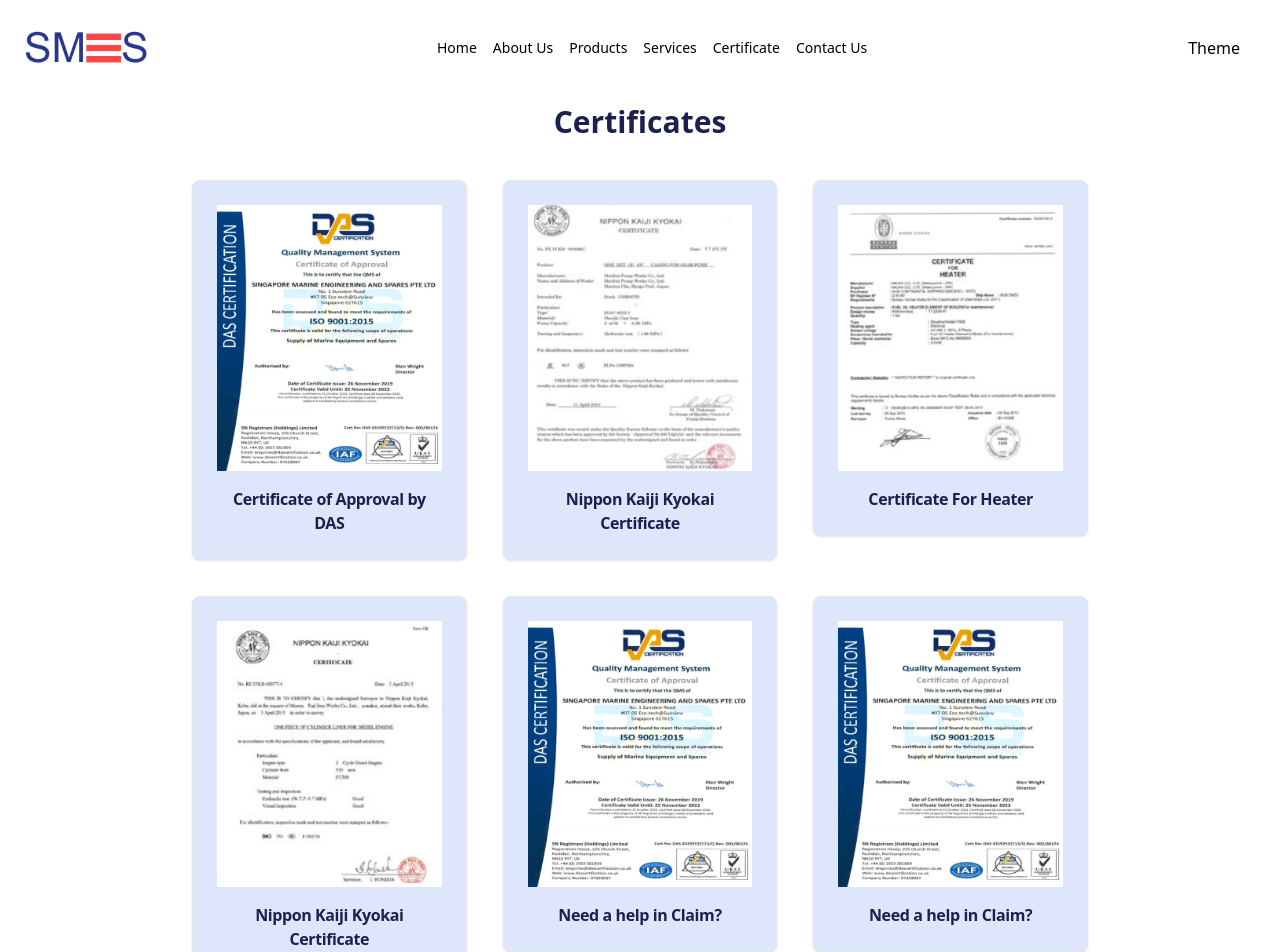
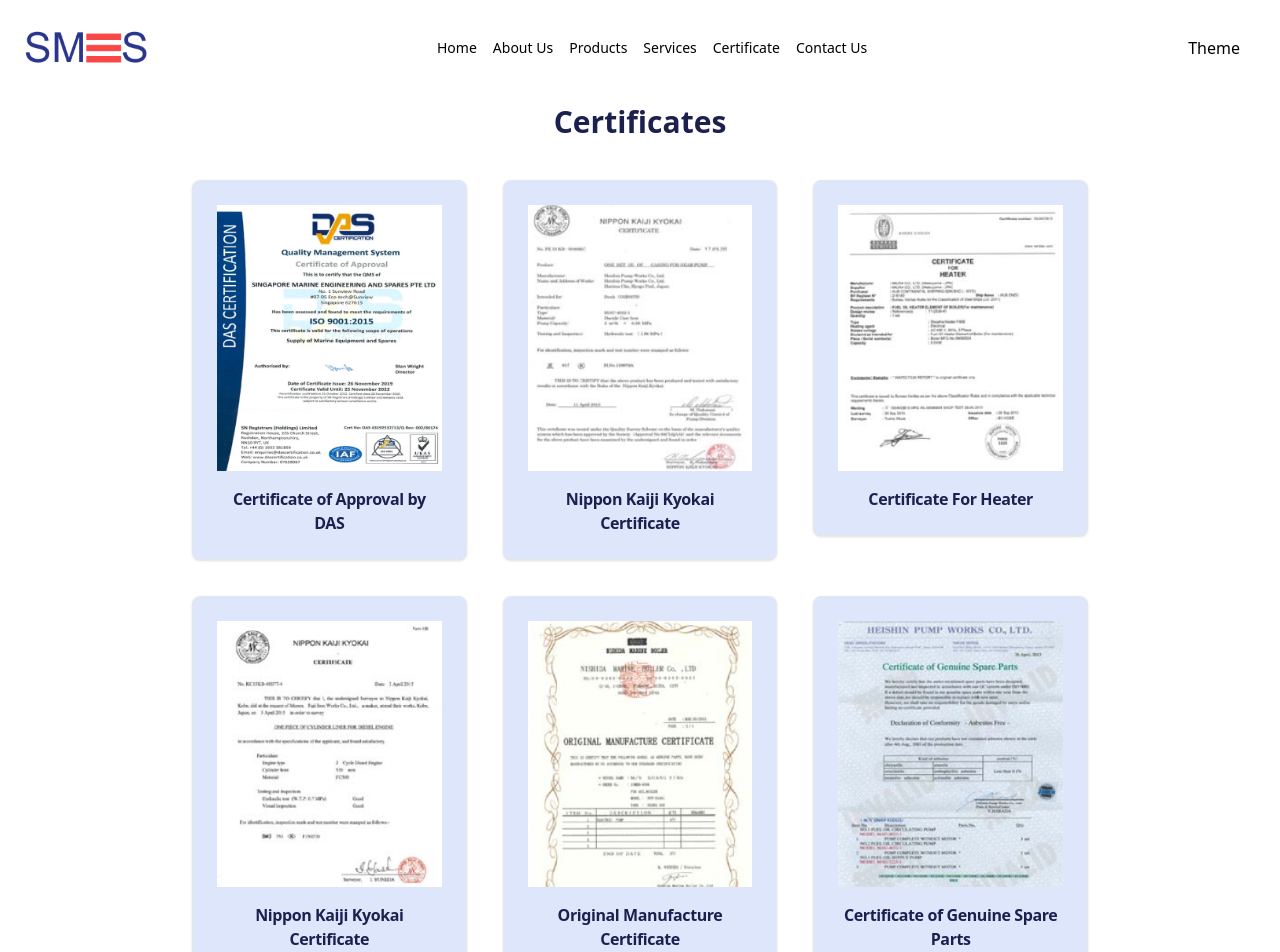
Before and after one commit to Hari-Krishna-Moorthy/smes, a Next.js app: page /certificate in a window 1280 px wide. Shown: the top 952 px of the page. Built offline with nearby package versions, Linux system fonts and the light colour scheme.

Commit message:
add minor allignment changes

```diff
--- a/src/app/certificate/page.tsx
+++ b/src/app/certificate/page.tsx
@@ -11,6 +11,8 @@ import Certificate1 from '../../assets/certificates/image.png'
 import Certificate2 from '../../assets/certificates/image1.png'
 import Certificate3 from '../../assets/certificates/image2.png'
 import Certificate4 from '../../assets/certificates/image3.png'
+import Certificate5 from '../../assets/certificates/image4.png'
+import Certificate6 from '../../assets/certificates/image5.png'
 
 
   export default function Certificate() {
@@ -106,7 +108,7 @@ import Certificate4 from '../../assets/certificates/image3.png'
                     className='mb-4'
                     />
                     <a>
-                      <h5 className="text-l font-semibold tracking-tight text-certi">Nippon Kaiji Kyokai Certificate</h5>
+                      <h5 className="text-l font-semibold tracking-tight text-certi">Nippon Kaiji Kyokai<br></br> Certificate</h5>
                      </a>
 
                     </div>
@@ -123,12 +125,12 @@ import Certificate4 from '../../assets/certificates/image3.png'
 
                     <div className="max-w-sm p-6 bg-certi border border-gray-200 rounded-lg shadow  text-center">
                     <Image
-                    src={Certificate1}
+                    src={Certificate5}
                     alt=""
                     className='mb-4'
                     />
                     <a>
-                      <h5 className="text-l font-semibold tracking-tight text-certi">Need a help in Claim?</h5>
+                      <h5 className="text-l font-semibold tracking-tight text-certi">Original Manufacture <br></br>Certificate</h5>
                      </a>
 
                     </div>
@@ -145,12 +147,12 @@ import Certificate4 from '../../assets/certificates/image3.png'
 
                     <div className="max-w-sm p-6 bg-certi border border-gray-200 rounded-lg shadow  text-center">
                     <Image
-                    src={Certificate1}
+                    src={Certificate6}
                     alt=""
                     className='mb-4'
                     />
                     <a>
-                      <h5 className="text-l font-semibold tracking-tight text-certi">Need a help in Claim?</h5>
+                      <h5 className="text-l font-semibold tracking-tight text-certi">Certificate of Genuine Spare <br></br> Parts</h5>
                      </a>
 
                     </div>
```
Also changed, not shown: src/assets/certificates/image4.png (added), src/assets/certificates/image5.png (added).
